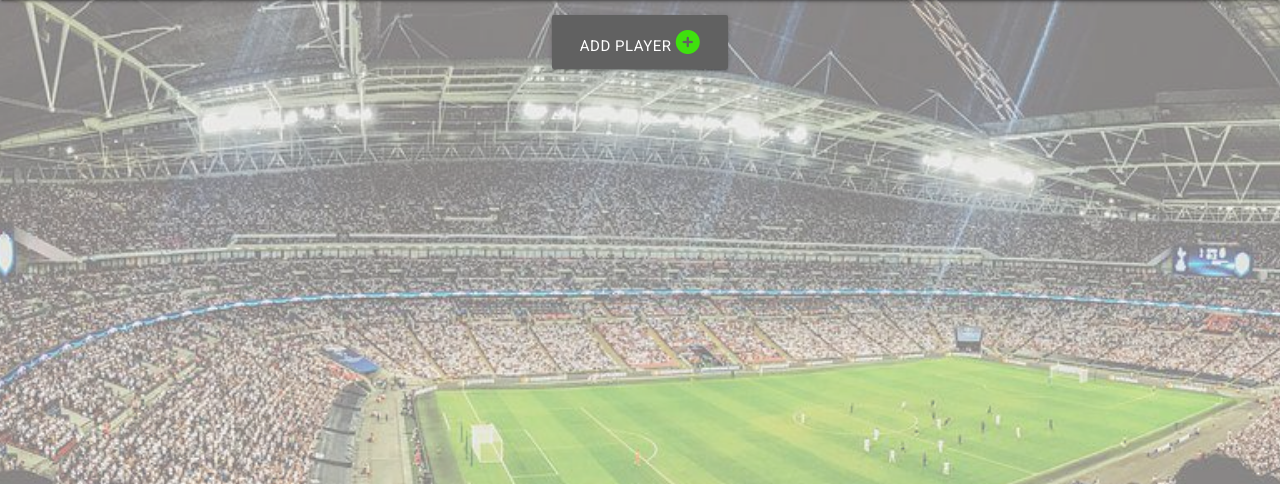
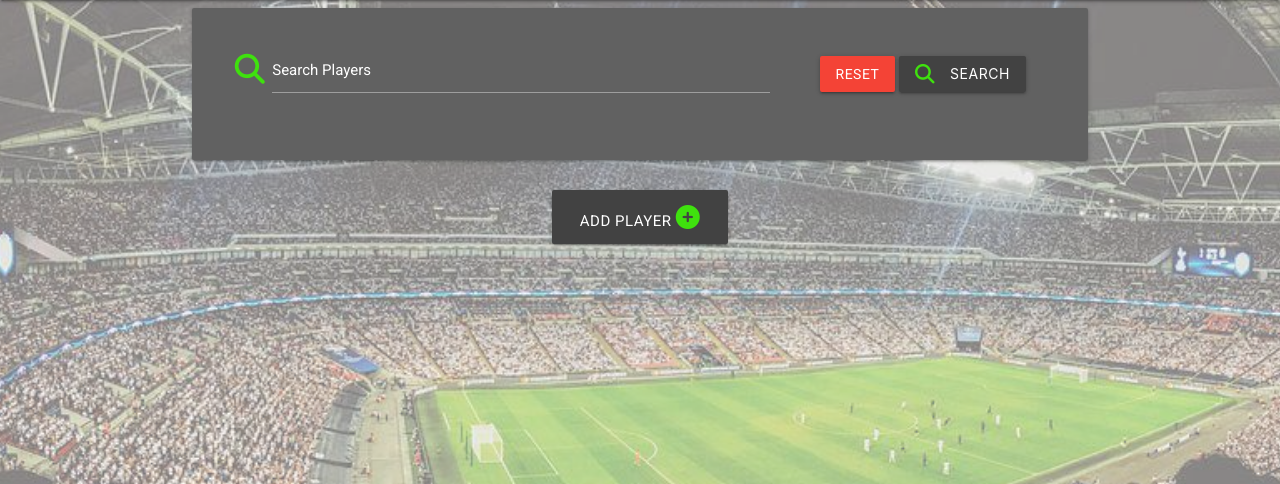
Before and after one commit to JackDilger/wescout-milestone-3, a Flask app: page / in a window 1280 px wide. Shown: the part 64-548 px from the top of the page. Run offline with Flask 2, Linux system fonts and the light colour scheme; data that the repository does not hold is empty; some libraries are stand-ins or nearby versions.

Commit message:
Add search text index to find players by name

```diff
--- a/wescout/routes.py
+++ b/wescout/routes.py
@@ -200,3 +200,10 @@ def add_player_btn():
         return redirect(url_for("register"))
 
     return render_template("add_player.html")
+
+
+@app.route("/search", methods=["GET", "POST"])
+def search():
+    query = request.form.get("query")
+    players = list(mongo.db.players.find({"$text": {"$search": query}}))
+    return render_template("players.html", players=players)
--- a/wescout/templates/players.html
+++ b/wescout/templates/players.html
@@ -2,13 +2,35 @@
 {% block content %}
 
 
+<div class="row card-panel grey darken-2">
+    <form action="{{ url_for('search') }}" method="post" class="col s12">
+        <div class="row valign-wrapper center-align">
+            <div class="input-field col s12 m8">
+                <i class="fas fa-search prefix"></i>
+                <input type="text" name="query" id="query" minlength="3" class="validate white-text" required>
+                <label class="white-text" for="query">Search Players</label>
+            </div>
+            <div class="col s12 m4">
+                <a href="{{ url_for('get_players') }}" class="red btn">Reset</a>
+                <button type="submit" class="grey darken-3 btn">
+                    <i class="fas fa-search left"></i> Search
+                </button>
+            </div>
+        </div>
+    </form>
+</div>
+
+
 <div class="row">
     <div class="col s12 center-align">
-        <a href="{{ url_for('add_player_btn') }}" id="add-player-btn"class="btn-large grey darken-2">
+        <a href="{{ url_for('add_player_btn') }}" id="add-player-btn"class="btn-large grey darken-3">
             Add Player <i class="fa-solid fa-circle-plus"></i>
         </a>
     </div>
 </div>
+
+
+
 
     <ul class="collapsible popout">
         {% for player in players %}
@@ -36,9 +58,14 @@
 
                 </div>
 
+
+
                 <div class="col-md-9">
                     <strong>{{ player.player_name }}</strong> : {{ player.domestic_club }}
                 </div>
+
+
+
 
             </div>
 
```
Also changed, not shown: wescout/static/css/style.css (line endings or trailing spaces).
